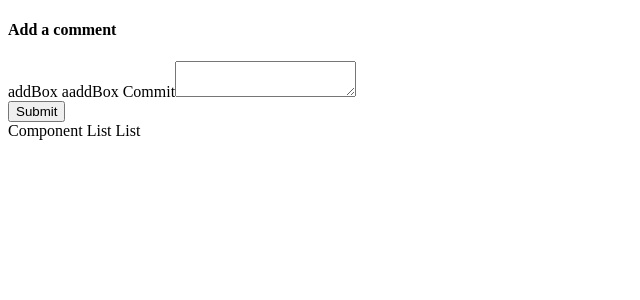
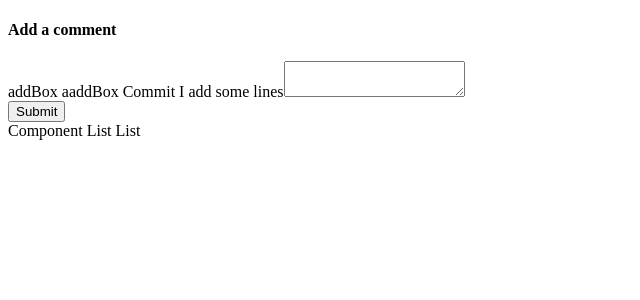
Before and after one commit to ngoctutrang/TestReact, a React (Create React App) app: page / in a window 1280 px wide. Shown: the top 300 px of the page, without its empty margins (0-640 px from the left). Built offline with nearby package versions, Linux system fonts and the light colour scheme.

Commit message:
Update CommentBox.js

```diff
--- a/src/components/CommentBox.js
+++ b/src/components/CommentBox.js
@@ -27,7 +27,7 @@ export default class CommentBox extends Component {
                 <h4>Add a comment</h4>
 				addBox
 				aaddBox Commit
-
+I add some lines
                 <textarea onChange ={this.onHandleChange} value = {this.state.comment}/>
 
                 <div>
```
